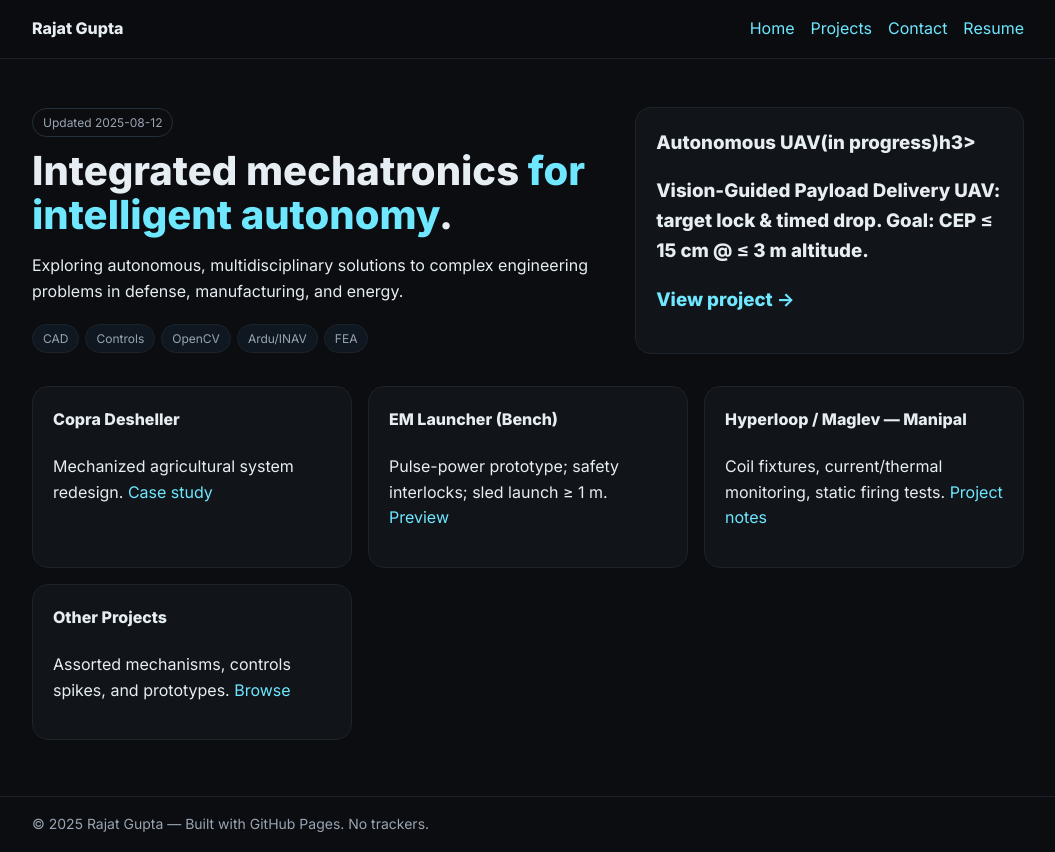
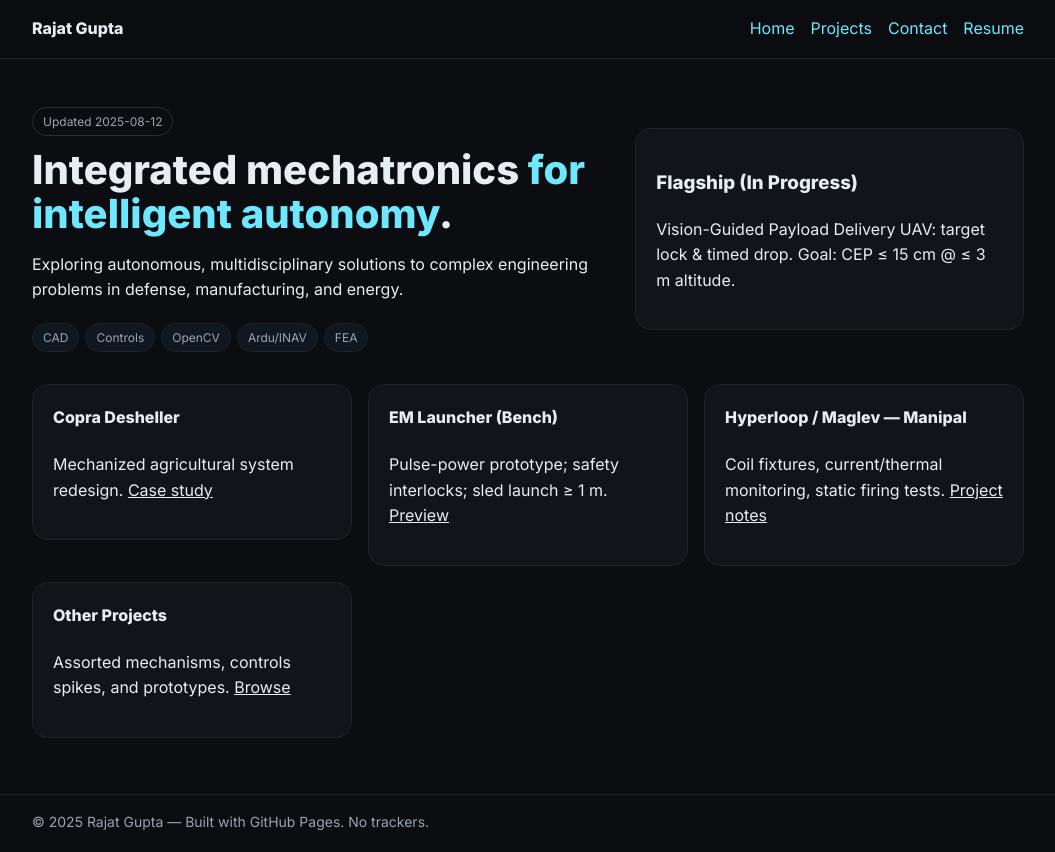
Before and after one commit to rajatgupta-11/rajatgupta.github.io, a plain HTML site: page index.html in a window 1280 px wide. Shown: the whole page, without its empty margins (112-1167 px from the left). Drawn offline with Linux system fonts and the light colour scheme.

Commit message:
Update index.html

```diff
--- a/index.html
+++ b/index.html
@@ -33,7 +33,7 @@
     <strong>Rajat Gupta</strong>
     <nav style="display:flex;gap:16px">
       <a href="index.html">Home</a>
-      <a href="projects/projects.html">Projects</a>
+      <a href="projects/index.html">Projects</a>
       <a href="mailto:rajat@example.com">Contact</a>
       <a href="resume.pdf" target="_blank" rel="noopener">Resume</a>
     </nav>
@@ -50,33 +50,44 @@
         <span class="pill">CAD</span><span class="pill">Controls</span><span class="pill">OpenCV</span><span class="pill">Ardu/INAV</span><span class="pill">FEA</span>
       </div>
     </div>
-    <div class="card">
-      <h3 style="margin-top:0">Autonomous UAV(in progress)h3>
-      <p><strong>Vision-Guided Payload Delivery UAV</strong>: target lock & timed drop. Goal: CEP ≤ 15 cm @ ≤ 3 m altitude.</p>
-      <a href="projects/drone.html">View project →</a>
+
+    <!-- Full-card clickable flagship -->
+    <a href="projects/drone.html" style="text-decoration:none;color:inherit;display:block">
+      <div class="card" style="cursor:pointer">
+        <h3>Flagship (In Progress)</h3>
+        <p>Vision-Guided Payload Delivery UAV: target lock & timed drop. Goal: CEP ≤ 15 cm @ ≤ 3 m altitude.</p>
       </div>
+    </a>
   </section>
 
   <section class="grid projects">
-    <article class="card">
+    <a href="projects/copra-desheller.html" style="text-decoration:none;color:inherit">
+      <article class="card" style="cursor:pointer">
         <h4 style="margin-top:0">Copra Desheller</h4>
-      <p>Mechanized agricultural system redesign. <a href="projects/copra-desheller.html">Case study</a></p>
+        <p>Mechanized agricultural system redesign. <span style="text-decoration:underline">Case study</span></p>
       </article>
+    </a>
 
-    <article class="card">
+    <a href="projects/em-launcher.html" style="text-decoration:none;color:inherit">
+      <article class="card" style="cursor:pointer">
         <h4 style="margin-top:0">EM Launcher (Bench)</h4>
-      <p>Pulse-power prototype; safety interlocks; sled launch ≥ 1 m. <a href="projects/em-launcher.html">Preview</a></p>
+        <p>Pulse-power prototype; safety interlocks; sled launch ≥ 1 m. <span style="text-decoration:underline">Preview</span></p>
       </article>
+    </a>
 
-    <article class="card">
+    <a href="projects/hyperloop.html" style="text-decoration:none;color:inherit">
+      <article class="card" style="cursor:pointer">
         <h4 style="margin-top:0">Hyperloop / Maglev — Manipal</h4>
-      <p>Coil fixtures, current/thermal monitoring, static firing tests. <a href="projects/hyperloop.html">Project notes</a></p>
+        <p>Coil fixtures, current/thermal monitoring, static firing tests. <span style="text-decoration:underline">Project notes</span></p>
       </article>
+    </a>
 
-    <article class="card">
+    <a href="projects/other.html" style="text-decoration:none;color:inherit">
+      <article class="card" style="cursor:pointer">
         <h4 style="margin-top:0">Other Projects</h4>
-      <p>Assorted mechanisms, controls spikes, and prototypes. <a href="projects/other.html">Browse</a></p>
+        <p>Assorted mechanisms, controls spikes, and prototypes. <span style="text-decoration:underline">Browse</span></p>
       </article>
+    </a>
   </section>
 </main>
 
```
Lines whose indentation alone changed are shown as unchanged.
